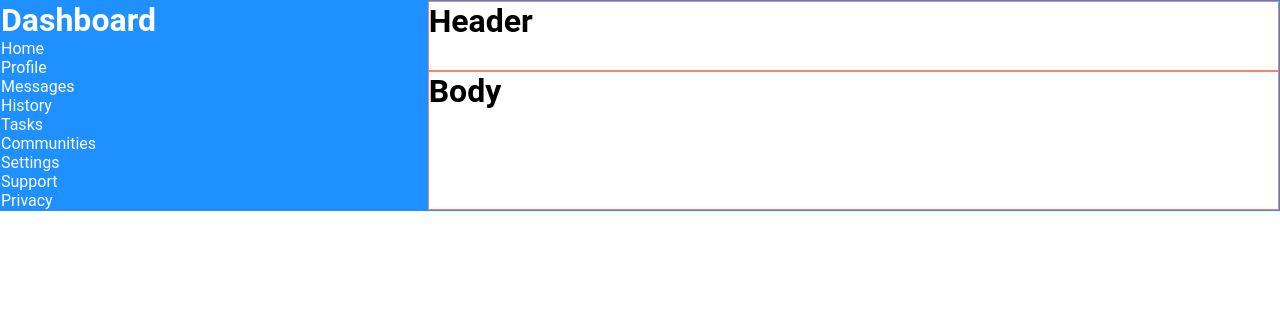
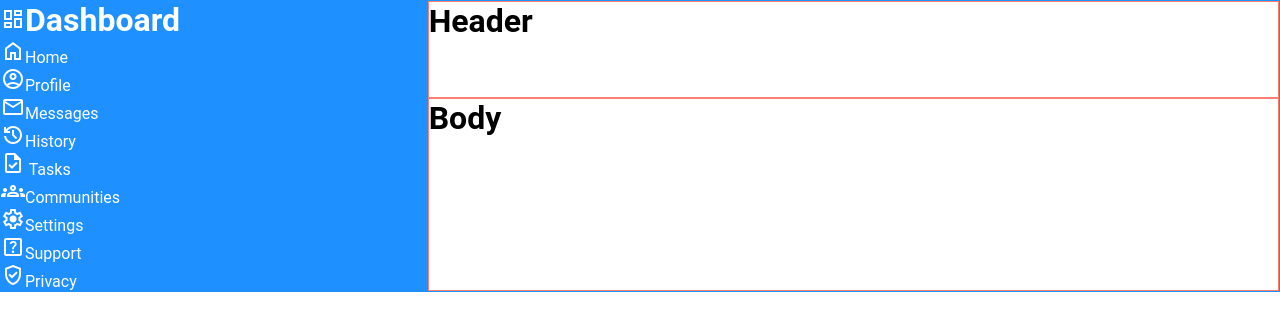
Before and after one commit to fmtayag/odin-dashboard, a plain HTML site: page index.html in a window 1280 px wide. Drawn offline with nearby package versions, Linux system fonts and the light colour scheme.

Commit message:
Add icons to navbar

```diff
--- a/index.html
+++ b/index.html
@@ -3,50 +3,64 @@
   <head>
     <meta name="viewport" content="width=device-width, initial-scale=1.0" />
     <meta charset="utf-8" />
-    <link rel="stylesheet" href="./styles.css">
+    <link rel="stylesheet" href="./styles.css" />
+    <link
+      rel="stylesheet"
+      href="https://fonts.googleapis.com/css2?family=Material+Symbols+Outlined:opsz,wght,FILL,GRAD@24,400,0,0"
+    />
     <title>Odin Dashboard</title>
   </head>
   <body>
     <div id="container">
       <div id="navbar">
-            <div id="logo"><h1>Dashboard</h1></div>
+        <div id="logo">
+          <h1>
+            <span class="material-symbols-outlined">dashboard</span>Dashboard
+          </h1>
+        </div>
         <div id="nav">
           <ul>
             <li>
-                        <span></span>
-                        <p>Home</p>
+              <p><span class="material-symbols-outlined">home</span>Home</p>
             </li>
             <li>
-                        <span></span>
-                        <p>Profile</p>
+              <p>
+                <span class="material-symbols-outlined">account_circle</span
+                >Profile
+              </p>
             </li>
             <li>
-                        <span></span>
-                        <p>Messages</p>
+              <p><span class="material-symbols-outlined">mail</span>Messages</p>
             </li>
             <li>
-                        <span></span>
-                        <p>History</p>
+              <p>
+                <span class="material-symbols-outlined">history</span>History
+              </p>
             </li>
             <li>
-                        <span></span>
-                        <p>Tasks</p>
+              <p><span class="material-symbols-outlined">task</span> Tasks</p>
             </li>
             <li>
-                        <span></span>
-                        <p>Communities</p>
+              <p>
+                <span class="material-symbols-outlined">groups</span>Communities
+              </p>
             </li>
             <li>
-                        <span></span>
-                        <p>Settings</p>
+              <p>
+                <span class="material-symbols-outlined">settings</span>Settings
+              </p>
             </li>
             <li>
-                        <span></span>
-                        <p>Support</p>
+              <p>
+                <span class="material-symbols-outlined">help_center</span
+                >Support
+              </p>
             </li>
             <li>
-                        <span></span>
-                        <p>Privacy</p>
+              <p>
+                <span class="material-symbols-outlined">verified_user</span
+                >Privacy
+              </p>
             </li>
           </ul>
         </div>
```
Lines whose indentation alone changed are shown as unchanged.
